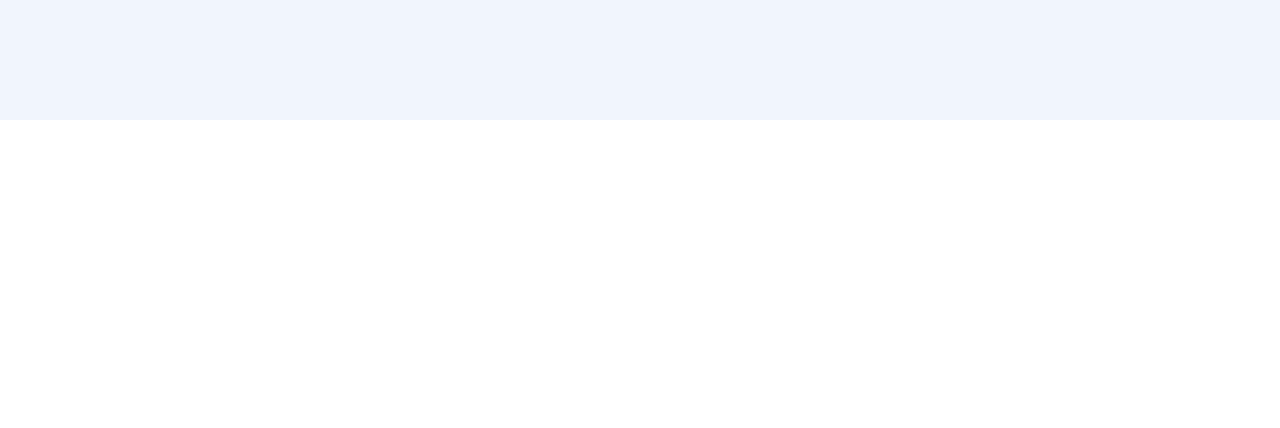
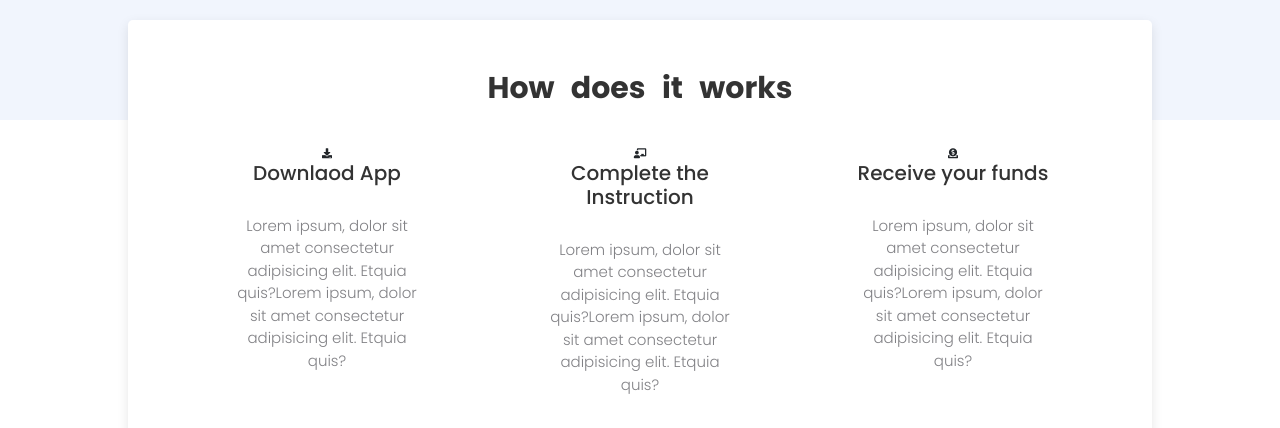
Before and after one commit to rohit3171999/MediCare, a React (Create React App) app in the folder medicare/: page / in a window 1280 px wide. Shown: the part 774-1202 px from the top of the page. Before the commit the page ends 894 px from the top, so only its background shows below. Built offline with nearby package versions, Linux system fonts and the light colour scheme.

Commit message:
How does it work section complete

```diff
--- a/medicare/public/index.html
+++ b/medicare/public/index.html
@@ -14,6 +14,11 @@
     <link rel="manifest" href="%PUBLIC_URL%/manifest.json" />
 
     <title>MediCare</title>
+    <link rel="stylesheet" href="https://cdnjs.cloudflare.com/ajax/libs/font-awesome/5.15.0/css/all.min.css"
+    integrity="sha512-BnbUDfEUfV0Slx6TunuB042k9tuKe3xrD6q4mg5Ed72LTgzDIcLPxg6yI2gcMFRyomt+yJJxE+zJwNmxki6/RA=="
+    crossorigin="anonymous"
+    referrerpolicy="no-referrer" />
+
     <link href="https://cdn.jsdelivr.net/npm/bootstrap@5.0.2/dist/css/bootstrap.min.css"
     rel="stylesheet"
     integrity="sha384-EVSTQN3/azprG1Anm3QDgpJLIm9Nao0Yz1ztcQTwFspd3yD65VohhpuuCOmLASjC"
--- /dev/null
+++ b/medicare/src/API/workApi.js
@@ -0,0 +1,24 @@
+const workapi = [
+    {
+      id: 1,
+      logo: "fas fa-download",
+      title: "Downlaod App",
+      info: "Lorem ipsum, dolor sit amet consectetur adipisicing elit. Etquia quis?Lorem ipsum, dolor sit amet consectetur adipisicing elit. Etquia quis?",
+    },
+    {
+      id: 2,
+      logo: "fas fa-chalkboard-teacher",
+      title: "Complete the Instruction ",
+      info: "Lorem ipsum, dolor sit amet consectetur adipisicing elit. Etquia quis?Lorem ipsum, dolor sit amet consectetur adipisicing elit. Etquia quis?",
+    },
+    {
+      id: 3,
+      logo: "fas fa-donate",
+      title: "Receive your funds",
+      info: "Lorem ipsum, dolor sit amet consectetur adipisicing elit. Etquia quis?Lorem ipsum, dolor sit amet consectetur adipisicing elit. Etquia quis?",
+    },
+
+  ];
+
+  export default workapi;
+//   Workapi considered as a array object
--- a/medicare/src/App.js
+++ b/medicare/src/App.js
@@ -1,12 +1,14 @@
 import React from "react";
 import Navbar from "./navbar";
-import Header from "./Header"
+import Header from "./Header";
+import HowItWorks from "./HowItWorks";
 const App = () => {
   return (
     <>
      <Navbar />
 {/* How to call navbar in App.Js */}
      <Header />
+     <HowItWorks />
     </>
   );
 };
--- /dev/null
+++ b/medicare/src/HowItWorks.js
@@ -0,0 +1,50 @@
+import React, { useState } from "react";
+import workApi from "./API/workApi.js"
+const HowItWorks = () => {
+
+
+    const [workData, setWorkData]= useState(workApi);
+    console.log(workData);
+
+
+
+
+  return (
+    <>
+    <section>
+        <div className="work-container container">
+        {/* cotainer class decides the width of container is 80%  */}
+        <h1 className="main-heading text-center">How does it works</h1>
+        <div className="row">
+        {
+            workData.map((curEle) => {
+                const{id, logo, title, info}=curEle;
+                return (
+                    <>
+                    <div className="col-12 col-lg-4 text-center work-container-subdiv">
+        <i class={`sontawesome-style ${logo}`}></i>
+        {/* <i class={`sontawesome-style ${logo}`}></i> this is template string in new version in JS16 */}
+        <h2 className="sub-heading">{ title}</h2>
+        <p className="main-hero-para w-100">{ info}</p>
+        </div>
+                    </>
+                )
+
+            } )
+        }
+        {/* workData.map((curEle) => {} it is type of of a loop in react js repeat div when when curElement getting a new elemnet */}
+        {/* The map() function is used to iterate over an array and manipulate or change data items.
+        In React, the map() function is most commonly used for rendering a list of data to the DOM. */}
+
+
+
+
+
+        </div>
+
+        </div>
+    </section>
+    </>
+  );
+};
+export default HowItWorks;
--- a/medicare/src/index.css
+++ b/medicare/src/index.css
@@ -193,9 +193,46 @@
 
 
 /* -----------------Header end---------------- */
+/* ----------------------work section starts------------ */
+.work-container {
+    width: 80vw;
+    padding: 5rem;
+    box-shadow: 0 0.4rem 1.2rem rgba(0, 0, 0, 0.1);
+    margin-top: -10rem;
+    background-color: #fff;
+    border-radius: 0.5rem;
+  }
 
+  .work-container .main-heading {
+    font-size: 3rem;
+    font-weight: bolder;
+    margin-bottom: 4rem;
+    word-spacing: 1rem;
+  }
 
+  .work-container-subdiv {
+    padding: 0 6rem;
+  }
 
+  .work-container .sub-heading {
+    font-size: 2rem;
+    font-weight: normal;
+  }
+
+  .fontawesome-style {
+    font-size: 2.3rem;
+    color: var(--primary-color);
+    width: 6rem;
+    height: 6rem;
+    border-radius: 50%;
+    background-color: var(--bgcolor);
+    display: grid;
+    place-items: center;
+    text-align: center;
+    margin: 2rem auto;
+  }
+
+/* ------------------work section ends-------------------- */
 
 
 
```
